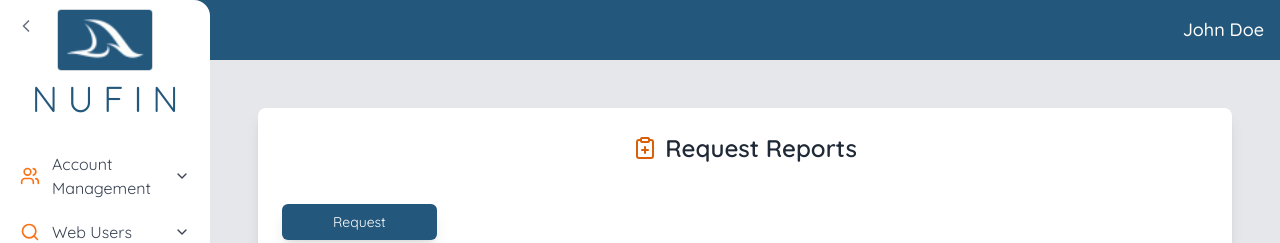
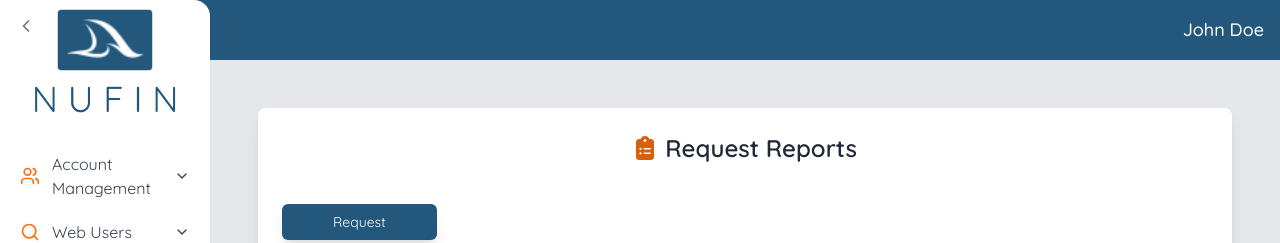
Before and after one commit to JayrTlcfzc/MerchantGUI, a React (Vite) app: page /reports/request-reports in a window 1280 px wide. Shown: the top 243 px of the page. Built offline with nearby package versions, Linux system fonts and the light colour scheme.

Commit message:
Update requestReports.jsx

```diff
--- a/src/pages/Reports/requestReports.jsx
+++ b/src/pages/Reports/requestReports.jsx
@@ -1,5 +1,6 @@
 import React, { useState } from "react";
 import { ClipboardPlus, Search, ArrowDownUp, X} from "lucide-react";
+import { FaClipboardList } from "react-icons/fa6";
 
 const RequestReports = () => {
   const [searchInput, setSearchInput] = useState("");
@@ -70,7 +71,8 @@ const RequestReports = () => {
 
         {/* Page Title */}
         <h2 className="text-2xl font-semibold text-gray-800 flex items-center justify-center mb-10">
-          <ClipboardPlus color="#D95F08" className="mr-2" /> Request Reports
+          <FaClipboardList className="text-[#D95F08] mr-2" />
+          Request Reports
         </h2>
 
         {/* Request Button */}
```
